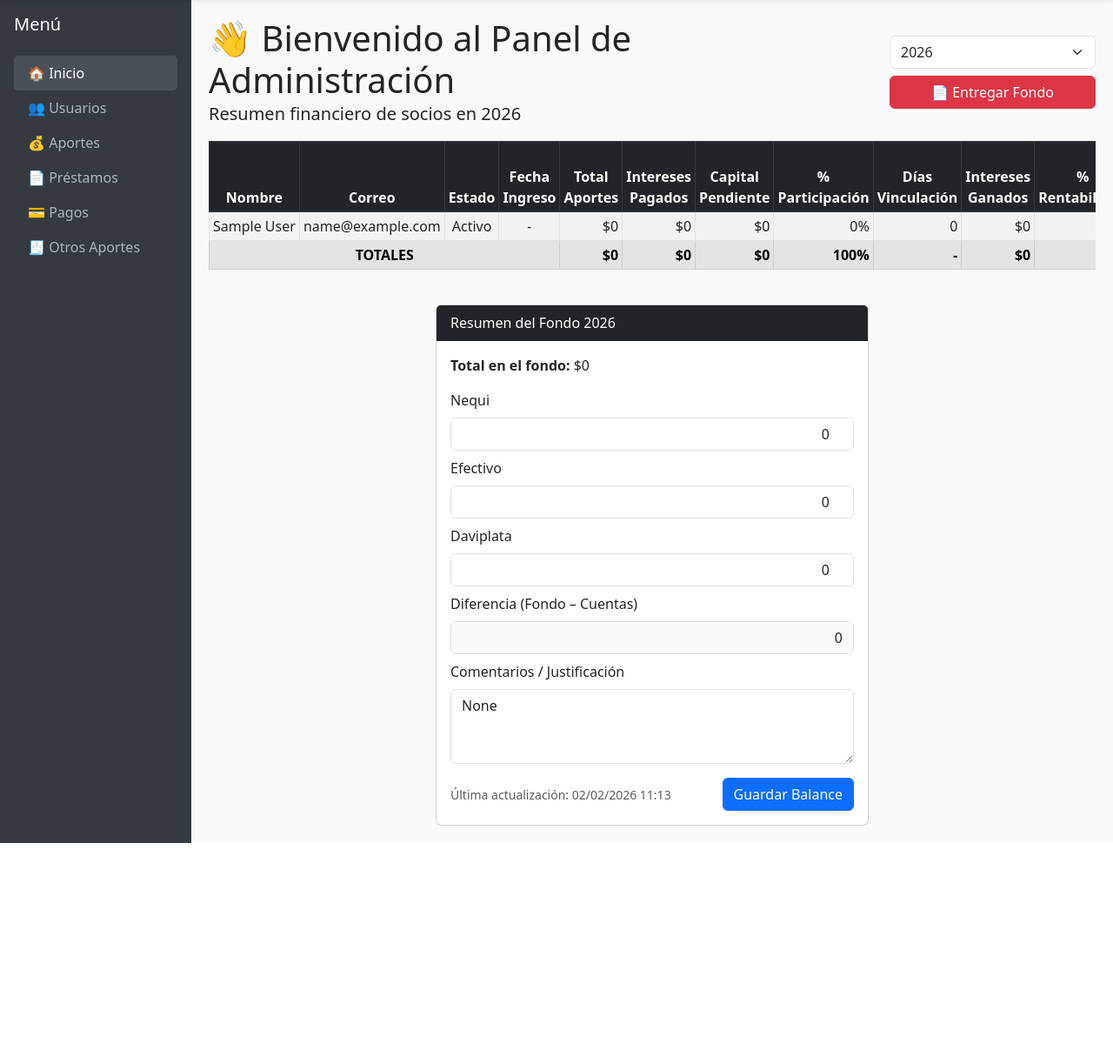
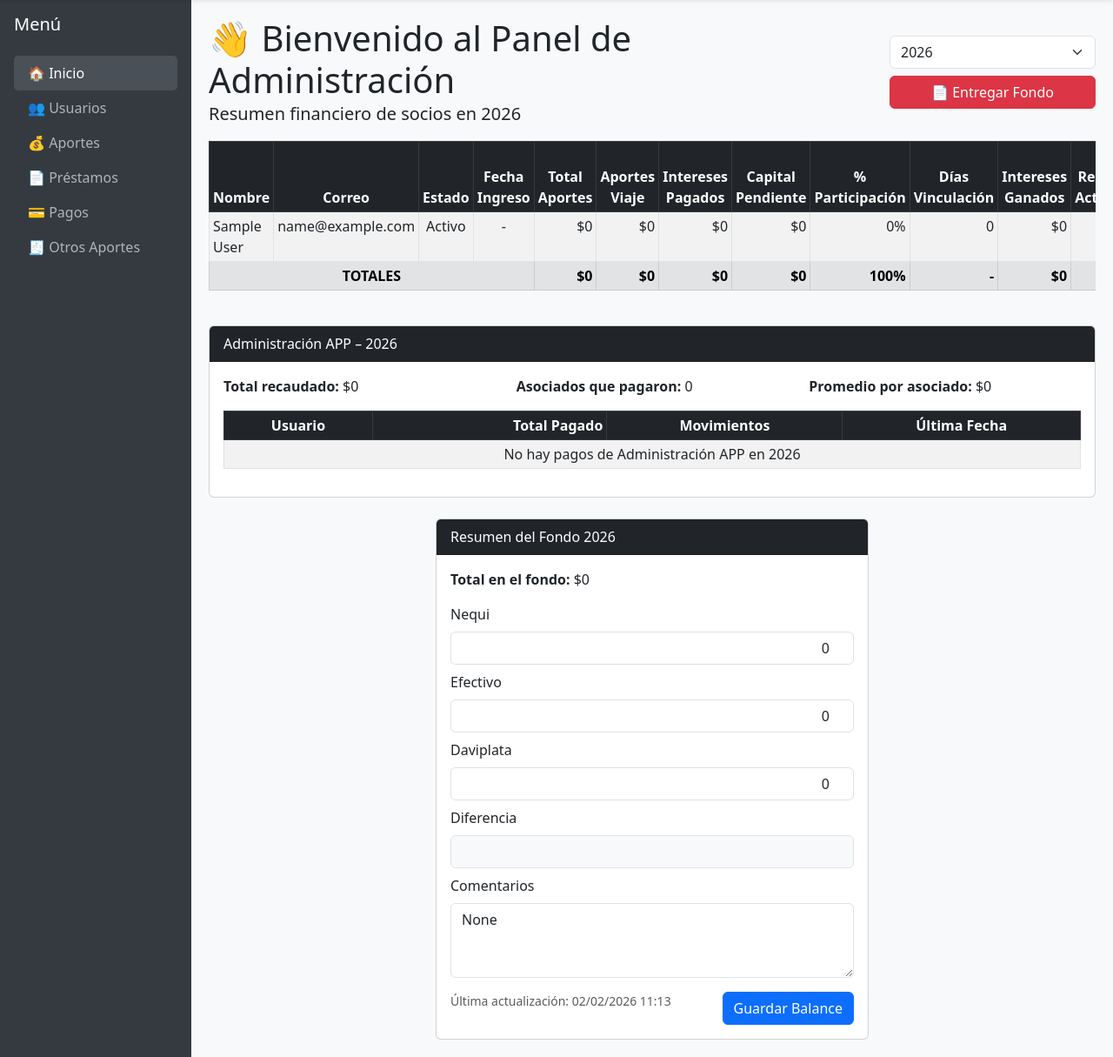
Before and after one commit to FONAR-bit/fonar_project, a Django app: page /dashboard/ in a window 1280 px wide. Shown: the part 66-1281 px from the top of the page at 87% size. Before the commit the page ends 1035 px from the top, so only its background shows below. Run offline with Django 5.2, Linux system fonts and the light colour scheme; a user stored in the database is signed in; tables that the repository leaves empty hold one stand-in row (values such as "Sample post"); some libraries are stand-ins or nearby versions.

Commit message:
Add Otros Aportes report

```diff
--- a/dashboard/templates/dashboard/home.html
+++ b/dashboard/templates/dashboard/home.html
@@ -16,7 +16,6 @@
             </select>
         </form>
 
-        <!-- 📄 Botón Entregar Fondo -->
         <a href="{% url 'dashboard:entregar_fondo' %}?year={{ año_actual }}"
            class="btn btn-danger w-100" target="_blank">
             📄 Entregar Fondo
@@ -27,19 +26,25 @@
 <div class="row justify-content-center mt-3">
     <div class="col-md-12">
         <div class="table-responsive">
-            <table class="table table-bordered table-striped table-sm" style="table-layout: auto; width: 100%;">
+            <table class="table table-bordered table-striped table-sm" style="table-layout:auto;width:100%;">
                 <thead class="table-dark text-center">
                     <tr>
-                        <th style="white-space: nowrap; width: auto;">Nombre</th>
-                        <th style="white-space: nowrap; width: auto;">Correo</th>
+                        <th>Nombre</th>
+                        <th>Correo</th>
                         <th>Estado</th>
                         <th>Fecha Ingreso</th>
+
                         <th>Total Aportes</th>
+                        <th>Aportes Viaje</th>
+
                         <th>Intereses Pagados</th>
                         <th>Capital Pendiente</th>
                         <th>% Participación</th>
                         <th>Días Vinculación</th>
+
                         <th>Intereses Ganados</th>
+                        <th>Recaudo Actividad</th>
+
                         <th>% Rentabilidad</th>
                         <th>Último Aporte</th>
                         <th>Estado Mora</th>
@@ -48,33 +53,31 @@
                         <th>Total a Pagar</th>
                     </tr>
                 </thead>
+
                 <tbody>
                     {% for u in usuarios_data %}
                     <tr {% if u.nombre == "Terceros" %}class="table-warning fw-bold"{% endif %}>
-                        <td style="white-space: nowrap; width: auto;">{{ u.nombre }}</td>
-                        <td style="white-space: nowrap; width: auto;">{{ u.email }}</td>
+                        <td>{{ u.nombre }}</td>
+                        <td>{{ u.email }}</td>
                         <td class="text-center">{{ u.estado_usuario }}</td>
                         <td class="text-center">
-                            {% if u.fecha_ingreso %}
-                                {{ u.fecha_ingreso|date:"d/m/Y" }}
-                            {% else %}
-                                -
-                            {% endif %}
+                            {% if u.fecha_ingreso %}{{ u.fecha_ingreso|date:"d/m/Y" }}{% else %}-{% endif %}
                         </td>
 
                         <td class="text-end">${{ u.total_aportes|floatformat:0|intcomma }}</td>
+                        <td class="text-end">${{ u.total_aportes_viaje|floatformat:0|intcomma }}</td>
+
                         <td class="text-end">${{ u.intereses_pagados|floatformat:0|intcomma }}</td>
                         <td class="text-end">${{ u.capital_pendiente|floatformat:0|intcomma }}</td>
-                        <td class="text-end">{{ u.participacion|floatformat:0|intcomma }}%</td>
+                        <td class="text-end">{{ u.participacion|floatformat:0 }}%</td>
                         <td class="text-end">{{ u.dias_vinculacion|intcomma }}</td>
+
                         <td class="text-end">${{ u.intereses_ganados|floatformat:0|intcomma }}</td>
-                        <td class="text-end">{{ u.rentabilidad|floatformat:0|intcomma }}%</td>
+                        <td class="text-end">${{ u.recaudo_actividad|floatformat:0|intcomma }}</td>
+
+                        <td class="text-end">{{ u.rentabilidad|floatformat:0 }}%</td>
                         <td class="text-center">
-                            {% if u.ultimo_aporte %}
-                                {{ u.ultimo_aporte|date:"d/m/Y" }}
-                            {% else %}
-                                -
-                            {% endif %}
+                            {% if u.ultimo_aporte %}{{ u.ultimo_aporte|date:"d/m/Y" }}{% else %}-{% endif %}
                         </td>
                         <td class="text-center">{{ u.estado_mora }}</td>
                         <td class="text-end">${{ u.pago_admin|floatformat:0|intcomma }}</td>
@@ -83,19 +86,26 @@
                     </tr>
                     {% empty %}
                     <tr>
-                        <td colspan="16" class="text-center">No hay socios con aportes en {{ año_actual }}</td>
+                        <td colspan="18" class="text-center">No hay socios con aportes en {{ año_actual }}</td>
                     </tr>
                     {% endfor %}
                 </tbody>
+
                 <tfoot class="table-secondary fw-bold">
                     <tr>
                         <td colspan="4" class="text-center">TOTALES</td>
+
                         <td class="text-end">${{ totales.total_aportes|floatformat:0|intcomma }}</td>
+                        <td class="text-end">${{ totales.total_aportes_viaje|floatformat:0|intcomma }}</td>
+
                         <td class="text-end">${{ totales.intereses_pagados|floatformat:0|intcomma }}</td>
                         <td class="text-end">${{ totales.capital_pendiente|floatformat:0|intcomma }}</td>
                         <td class="text-end">100%</td>
                         <td class="text-end">-</td>
+
                         <td class="text-end">${{ totales.intereses_ganados|floatformat:0|intcomma }}</td>
+                        <td class="text-end">${{ totales.total_recaudo_actividad|floatformat:0|intcomma }}</td>
+
                         <td class="text-end">-</td>
                         <td>-</td>
                         <td>-</td>
@@ -109,7 +119,60 @@
     </div>
 </div>
 
-<!-- 🔹 Resumen del Fondo -->
+<!-- =========================
+     ADMINISTRACIÓN APP
+========================== -->
+<div class="row mt-4">
+    <div class="col-md-12">
+        <div class="card">
+            <div class="card-header bg-dark text-white">
+                Administración APP – {{ año_actual }}
+            </div>
+            <div class="card-body">
+
+                <div class="row mb-3">
+                    <div class="col-md-4"><strong>Total recaudado:</strong> ${{ admin_app_total|floatformat:0|intcomma }}</div>
+                    <div class="col-md-4"><strong>Asociados que pagaron:</strong> {{ admin_app_participantes }}</div>
+                    <div class="col-md-4"><strong>Promedio por asociado:</strong> ${{ admin_app_promedio|floatformat:0|intcomma }}</div>
+                </div>
+
+                <div class="table-responsive">
+                    <table class="table table-bordered table-striped table-sm">
+                        <thead class="table-dark text-center">
+                            <tr>
+                                <th>Usuario</th>
+                                <th class="text-end">Total Pagado</th>
+                                <th class="text-center">Movimientos</th>
+                                <th class="text-center">Última Fecha</th>
+                            </tr>
+                        </thead>
+                        <tbody>
+                            {% for r in admin_app_data %}
+                            <tr>
+                                <td>{{ r.usuario }}</td>
+                                <td class="text-end">${{ r.total|floatformat:0|intcomma }}</td>
+                                <td class="text-center">{{ r.movimientos }}</td>
+                                <td class="text-center">
+                                    {% if r.ultima_fecha %}{{ r.ultima_fecha|date:"d/m/Y" }}{% else %}-{% endif %}
+                                </td>
+                            </tr>
+                            {% empty %}
+                            <tr>
+                                <td colspan="4" class="text-center">No hay pagos de Administración APP en {{ año_actual }}</td>
+                            </tr>
+                            {% endfor %}
+                        </tbody>
+                    </table>
+                </div>
+
+            </div>
+        </div>
+    </div>
+</div>
+
+<!-- =========================
+     RESUMEN DEL FONDO
+========================== -->
 <div class="row mt-4">
     <div class="col-md-6 offset-md-3">
         <div class="card">
@@ -122,32 +185,32 @@
                 <form method="post">
                     {% csrf_token %}
                     <div class="mb-2">
-                        <label for="nequi" class="form-label">Nequi</label>
+                        <label class="form-label">Nequi</label>
                         <input type="number" class="form-control text-end" id="nequi" name="nequi"
-                               step="1" value="{{ balance.nequi|floatformat:0 }}">
+                               value="{{ balance.nequi|floatformat:0 }}">
                     </div>
                     <div class="mb-2">
-                        <label for="efectivo" class="form-label">Efectivo</label>
+                        <label class="form-label">Efectivo</label>
                         <input type="number" class="form-control text-end" id="efectivo" name="efectivo"
-                               step="1" value="{{ balance.efectivo|floatformat:0 }}">
+                               value="{{ balance.efectivo|floatformat:0 }}">
                     </div>
                     <div class="mb-2">
-                        <label for="daviplata" class="form-label">Daviplata</label>
+                        <label class="form-label">Daviplata</label>
                         <input type="number" class="form-control text-end" id="daviplata" name="daviplata"
-                               step="1" value="{{ balance.daviplata|floatformat:0 }}">
+                               value="{{ balance.daviplata|floatformat:0 }}">
                     </div>
 
                     <div class="mb-2">
-                        <label for="diferencia" class="form-label">Diferencia (Fondo – Cuentas)</label>
+                        <label class="form-label">Diferencia</label>
                         <input type="text" class="form-control text-end bg-light" id="diferencia" readonly>
                     </div>
 
                     <div class="mb-3">
-                        <label for="comentarios" class="form-label">Comentarios / Justificación</label>
-                        <textarea class="form-control" id="comentarios" name="comentarios" rows="3">{{ balance.comentarios }}</textarea>
+                        <label class="form-label">Comentarios</label>
+                        <textarea class="form-control" name="comentarios" rows="3">{{ balance.comentarios }}</textarea>
                     </div>
 
-                    <div class="d-flex justify-content-between align-items-center">
+                    <div class="d-flex justify-content-between">
                         <small class="text-muted">
                             Última actualización: {{ balance.fecha_modificacion|date:"d/m/Y H:i" }}
                         </small>
@@ -160,20 +223,16 @@
 </div>
 
 <script>
-    function calcularDiferencia() {
-        const fondo = {{ total_en_fondo|floatformat:0 }};
-        const nequi = parseFloat(document.getElementById("nequi").value) || 0;
-        const efectivo = parseFloat(document.getElementById("efectivo").value) || 0;
-        const daviplata = parseFloat(document.getElementById("daviplata").value) || 0;
-        const cuentas = nequi + efectivo + daviplata;
-        const diferencia = fondo - cuentas;
-        document.getElementById("diferencia").value = new Intl.NumberFormat("es-CO").format(diferencia);
-    }
-
-    document.querySelectorAll("#nequi, #efectivo, #daviplata").forEach(el => {
-        el.addEventListener("input", calcularDiferencia);
-    });
-
-    calcularDiferencia();
+function calcularDiferencia() {
+    const fondo = {{ total_en_fondo|floatformat:0 }};
+    const nequi = parseFloat(nequi.value) || 0;
+    const efectivo = parseFloat(efectivo.value) || 0;
+    const daviplata = parseFloat(daviplata.value) || 0;
+    diferencia.value = new Intl.NumberFormat("es-CO").format(fondo - (nequi + efectivo + daviplata));
+}
+["nequi","efectivo","daviplata"].forEach(id=>{
+    document.getElementById(id).addEventListener("input",calcularDiferencia)
+});
+calcularDiferencia();
 </script>
 {% endblock %}
--- a/dashboard/views/home_views.py
+++ b/dashboard/views/home_views.py
@@ -3,7 +3,7 @@
 from django.views.generic import TemplateView
 from django.contrib.auth.mixins import LoginRequiredMixin
 from dashboard.views.mixins import StaffRequiredMixin
-from django.db.models import Sum, Min, Max
+from django.db.models import Sum, Min, Max, Count
 from django.utils import timezone
 from django.utils.timezone import now
 from django.shortcuts import redirect
@@ -72,6 +72,98 @@ class DashboardHomeView(LoginRequiredMixin, StaffRequiredMixin, TemplateView):
             ).aggregate(total=Sum("interes"))["total"] or Decimal("0")
         )
 
+        # ============================================================
+        # ✅ NUEVO: Pre-cálculos para Otros Aportes (Viaje/Actividad/Admin APP)
+        # ============================================================
+
+        # 1) Aportes Viaje (sumatoria por usuario)
+        aportes_viaje_qs = (
+            PagoAplicacion.objects.filter(
+                tipo="aporte_viaje",
+                pago__validado=True,
+                pago__fecha__year=año_actual,
+                pago__usuario__tipo_usuario="asociado",
+            )
+            .values("pago__usuario")
+            .annotate(total=Sum("monto_aplicado"))
+        )
+        aportes_viaje_map = {
+            row["pago__usuario"]: (row["total"] or Decimal("0"))
+            for row in aportes_viaje_qs
+        }
+
+        # 2) Recaudo Actividad (total y participantes para repartir en partes iguales)
+        actividad_qs = PagoAplicacion.objects.filter(
+            tipo="actividad_recaudo",
+            pago__validado=True,
+            pago__fecha__year=año_actual,
+            pago__usuario__tipo_usuario="asociado",
+        )
+
+        total_recaudo_actividad = (
+            actividad_qs.aggregate(total=Sum("monto_aplicado"))["total"] or Decimal("0")
+        )
+
+        participantes_actividad_ids = list(
+            actividad_qs.values_list("pago__usuario", flat=True).distinct()
+        )
+        cantidad_participantes_actividad = len(participantes_actividad_ids)
+
+        reparto_actividad_por_persona = (
+            (total_recaudo_actividad / Decimal(cantidad_participantes_actividad))
+            if cantidad_participantes_actividad > 0
+            else Decimal("0")
+        )
+
+        # 3) Administración APP (resumen por usuario + totales)
+        admin_app_qs = PagoAplicacion.objects.filter(
+            tipo="admin_app",
+            pago__validado=True,
+            pago__fecha__year=año_actual,
+            pago__usuario__tipo_usuario="asociado",
+        ).select_related("pago", "pago__usuario")
+
+        admin_app_total = (
+            admin_app_qs.aggregate(total=Sum("monto_aplicado"))["total"] or Decimal("0")
+        )
+
+        admin_app_resumen = admin_app_qs.values("pago__usuario").annotate(
+            total=Sum("monto_aplicado"),
+            movimientos=Count("id"),
+            ultima_fecha=Max("pago__fecha"),
+        )
+
+        admin_app_participantes = admin_app_resumen.count()
+        admin_app_promedio = (
+            (admin_app_total / Decimal(admin_app_participantes))
+            if admin_app_participantes > 0
+            else Decimal("0")
+        )
+
+        # Para mostrar nombres sin consultas extra por fila
+        usuarios_lookup = {
+            u.id: u for u in Usuario.objects.filter(tipo_usuario="asociado")
+        }
+
+        admin_app_data = []
+        for row in admin_app_resumen:
+            uid = row["pago__usuario"]
+            uobj = usuarios_lookup.get(uid)
+            nombre = (
+                f"{uobj.first_name} {uobj.last_name}".strip()
+                if uobj else str(uid)
+            )
+            admin_app_data.append({
+                "usuario": nombre,
+                "usuario_id": uid,
+                "total": row["total"] or Decimal("0"),
+                "movimientos": row["movimientos"] or 0,
+                "ultima_fecha": row["ultima_fecha"],
+            })
+
+        # ============================================================
+        # Construcción de tabla principal
+        # ============================================================
         usuarios_data = []
 
         for usuario in Usuario.objects.filter(tipo_usuario="asociado"):
@@ -110,20 +202,38 @@ class DashboardHomeView(LoginRequiredMixin, StaffRequiredMixin, TemplateView):
             intereses_neto = intereses_ganados - pago_admin
             total_pagar = total_aportes + intereses_neto
 
+            # ============================================================
+            # ✅ NUEVO: valores para columnas adicionales en dashboard
+            # ============================================================
+            total_aportes_viaje = aportes_viaje_map.get(usuario.id, Decimal("0"))
+
+            recaudo_actividad = (
+                reparto_actividad_por_persona
+                if usuario.id in participantes_actividad_ids
+                else Decimal("0")
+            )
+
             usuarios_data.append({
                 "nombre": f"{usuario.first_name} {usuario.last_name}".strip(),
                 "email": usuario.email,
                 "estado_usuario": "Activo" if usuario.is_active else "Inactivo",
                 "fecha_ingreso": primer_aporte,
+
                 "total_aportes": total_aportes,
+                "total_aportes_viaje": total_aportes_viaje,
+
                 "intereses_pagados": intereses_pagados,
                 "capital_pendiente": capital_pendiente,
                 "participacion": participacion,
                 "dias_vinculacion": dias_vinculacion,
+
                 "intereses_ganados": intereses_ganados,
+                "recaudo_actividad": recaudo_actividad,
+
                 "rentabilidad": rentabilidad,
                 "ultimo_aporte": ultimo_aporte,
                 "estado_mora": "Moroso" if moroso else "Al día",
+
                 "pago_admin": pago_admin,
                 "intereses_neto": intereses_neto,
                 "total_pagar": total_pagar,
@@ -146,15 +256,22 @@ class DashboardHomeView(LoginRequiredMixin, StaffRequiredMixin, TemplateView):
                 "email": "-",
                 "estado_usuario": "-",
                 "fecha_ingreso": None,
+
                 "total_aportes": Decimal("0"),
+                "total_aportes_viaje": Decimal("0"),
+
                 "intereses_pagados": total_intereses_pagados_terceros,
                 "capital_pendiente": capital_pendiente_terceros,
                 "participacion": 0,
                 "dias_vinculacion": 0,
+
                 "intereses_ganados": Decimal("0"),
+                "recaudo_actividad": Decimal("0"),
+
                 "rentabilidad": 0,
                 "ultimo_aporte": None,
                 "estado_mora": "-",
+
                 "pago_admin": Decimal("0"),
                 "intereses_neto": Decimal("0"),
                 "total_pagar": Decimal("0"),
@@ -162,12 +279,22 @@ class DashboardHomeView(LoginRequiredMixin, StaffRequiredMixin, TemplateView):
 
         totales = {
             "total_aportes": sum(u["total_aportes"] for u in usuarios_data),
+            "total_aportes_viaje": sum(u.get("total_aportes_viaje", 0) for u in usuarios_data),
+
             "intereses_pagados": sum(u["intereses_pagados"] for u in usuarios_data),
             "capital_pendiente": sum(u["capital_pendiente"] for u in usuarios_data),
+
             "intereses_ganados": sum(u["intereses_ganados"] for u in usuarios_data),
+
+            # Total recaudado (actividad) - se reparte completo, así que total recaudado = total asignado
+            "total_recaudo_actividad": total_recaudo_actividad,
+
             "pago_admin": sum(u["pago_admin"] for u in usuarios_data),
             "intereses_neto": sum(u["intereses_neto"] for u in usuarios_data),
             "total_pagar": sum(u["total_pagar"] for u in usuarios_data),
+
+            # Administración APP (recaudo real)
+            "admin_app_total": admin_app_total,
         }
 
         total_en_fondo = totales["total_aportes"] + totales["intereses_ganados"] - totales["capital_pendiente"]
@@ -190,6 +317,16 @@ class DashboardHomeView(LoginRequiredMixin, StaffRequiredMixin, TemplateView):
             "años_disponibles": años_disponibles,
             "total_en_fondo": total_en_fondo,
             "balance": balance,
+
+            # ✅ NUEVO: datos para template
+            "total_recaudo_actividad": total_recaudo_actividad,
+            "cantidad_participantes_actividad": cantidad_participantes_actividad,
+            "reparto_actividad_por_persona": reparto_actividad_por_persona,
+
+            "admin_app_data": admin_app_data,
+            "admin_app_total": admin_app_total,
+            "admin_app_participantes": admin_app_participantes,
+            "admin_app_promedio": admin_app_promedio,
         })
         return context
 
```
